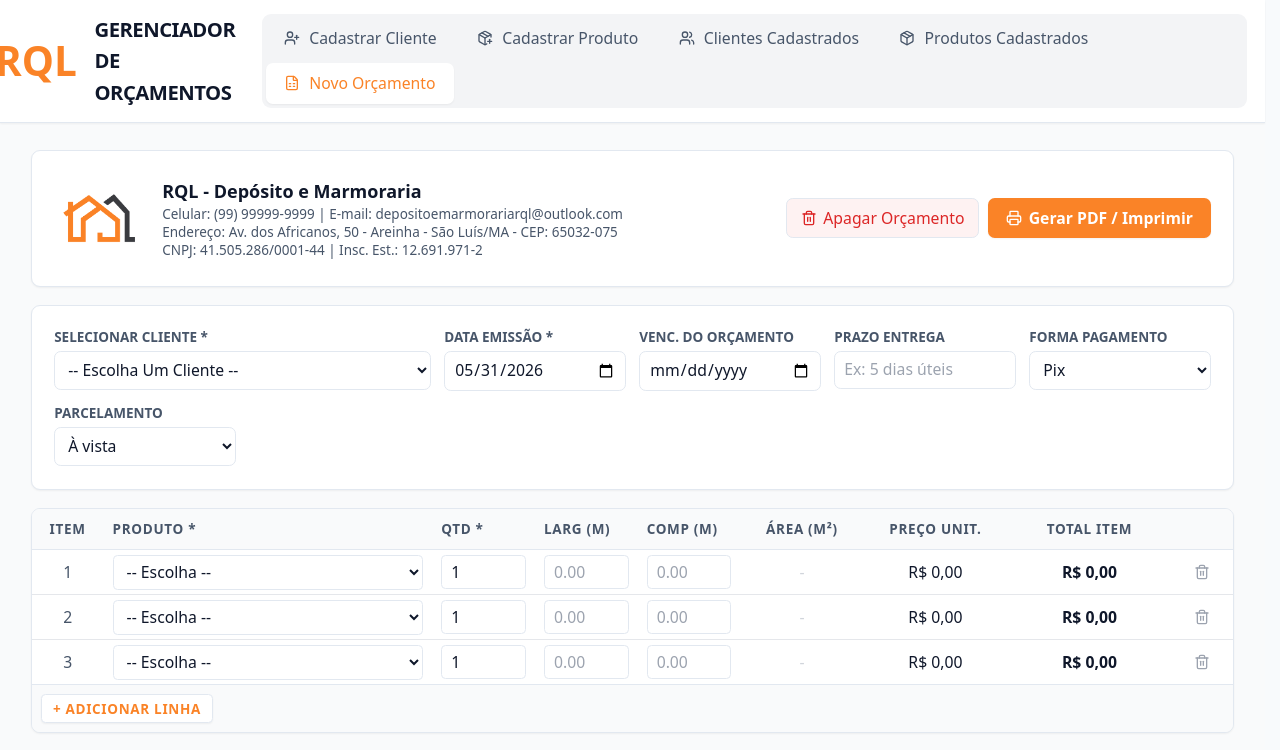
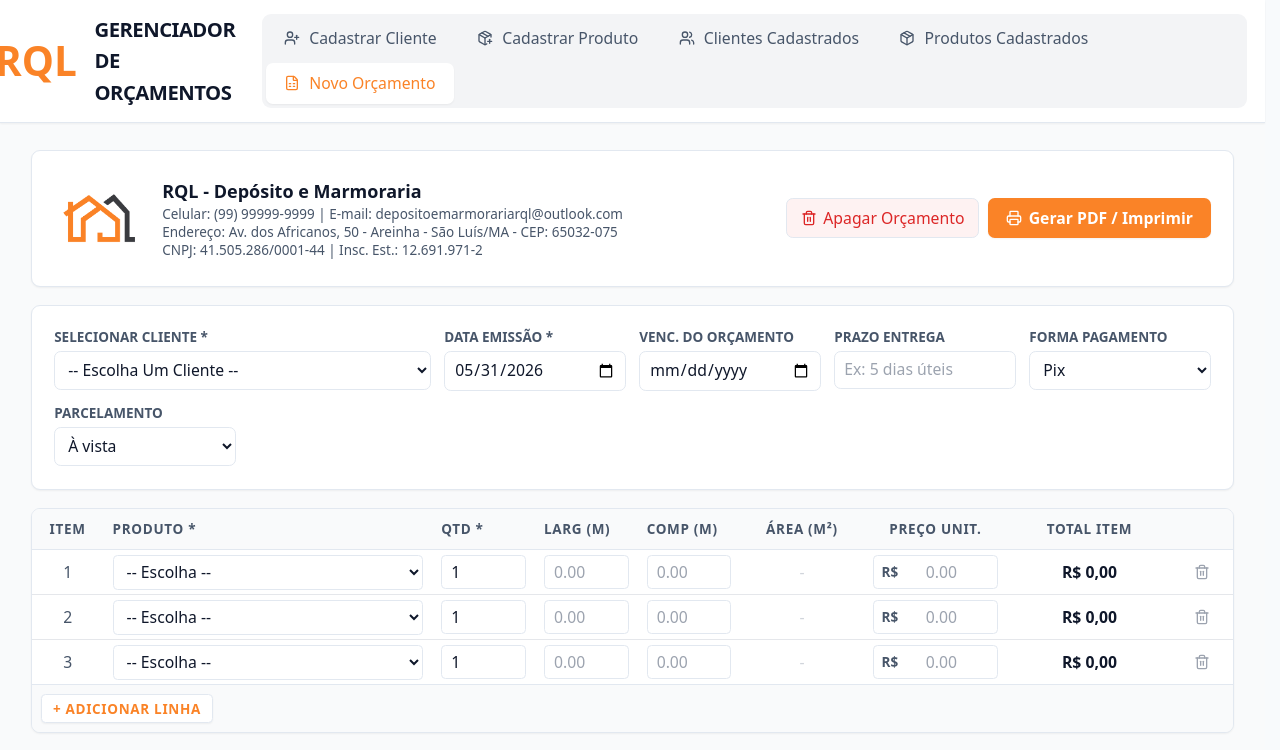
Before and after one commit to DaniloDoria27/atividade-extensionista-2-granfaculdade, a React (Vite) app: page / in a window 1280 px wide. Shown: the top 750 px of the page. Built offline with nearby package versions, Linux system fonts and the light colour scheme.

Commit message:
Adiciona a função de editar preço unitário

```diff
--- a/src/components/NovoOrcamento.jsx
+++ b/src/components/NovoOrcamento.jsx
@@ -536,11 +536,27 @@ export default function NovoOrcamento() {
                       <span className='text-gray-300'>-</span>
                     )}
                   </td>
-                  <td className='py-1 px-2 text-center font-medium'>
-                    R${' '}
-                    {item.precoUnitario.toLocaleString('pt-BR', {
-                      minimumFractionDigits: 2,
-                    })}
+                  <td className='py-1 px-2'>
+                    <div className='relative min-w-[100px]'>
+                      <span className='absolute inset-y-0 left-0 pl-2 flex items-center text-xs font-semibold text-custom-muted'>
+                        R$
+                      </span>
+                      <input
+                        type='number'
+                        step='0.01'
+                        min='0'
+                        placeholder='0.00'
+                        value={item.precoUnitario || ''}
+                        onChange={(e) =>
+                          handleItemChange(
+                            item.id,
+                            'precoUnitario',
+                            parseFloat(e.target.value) || 0
+                          )
+                        }
+                        className='w-full pl-7 pr-1 py-1 border border-custom-grid rounded focus:outline-none text-sm font-medium text-center'
+                      />
+                    </div>
                   </td>
                   <td className='py-1 px-2 text-center font-bold text-custom-main'>
                     R${' '}
```
